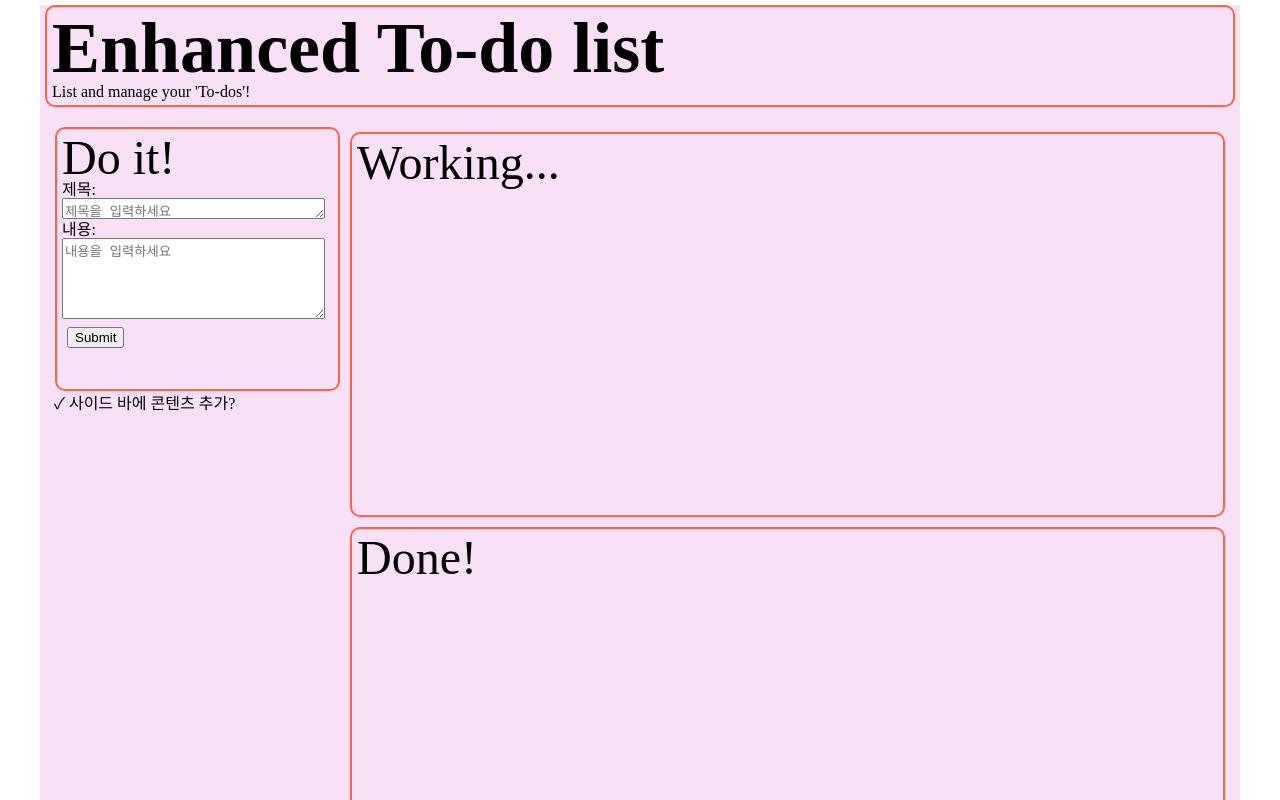
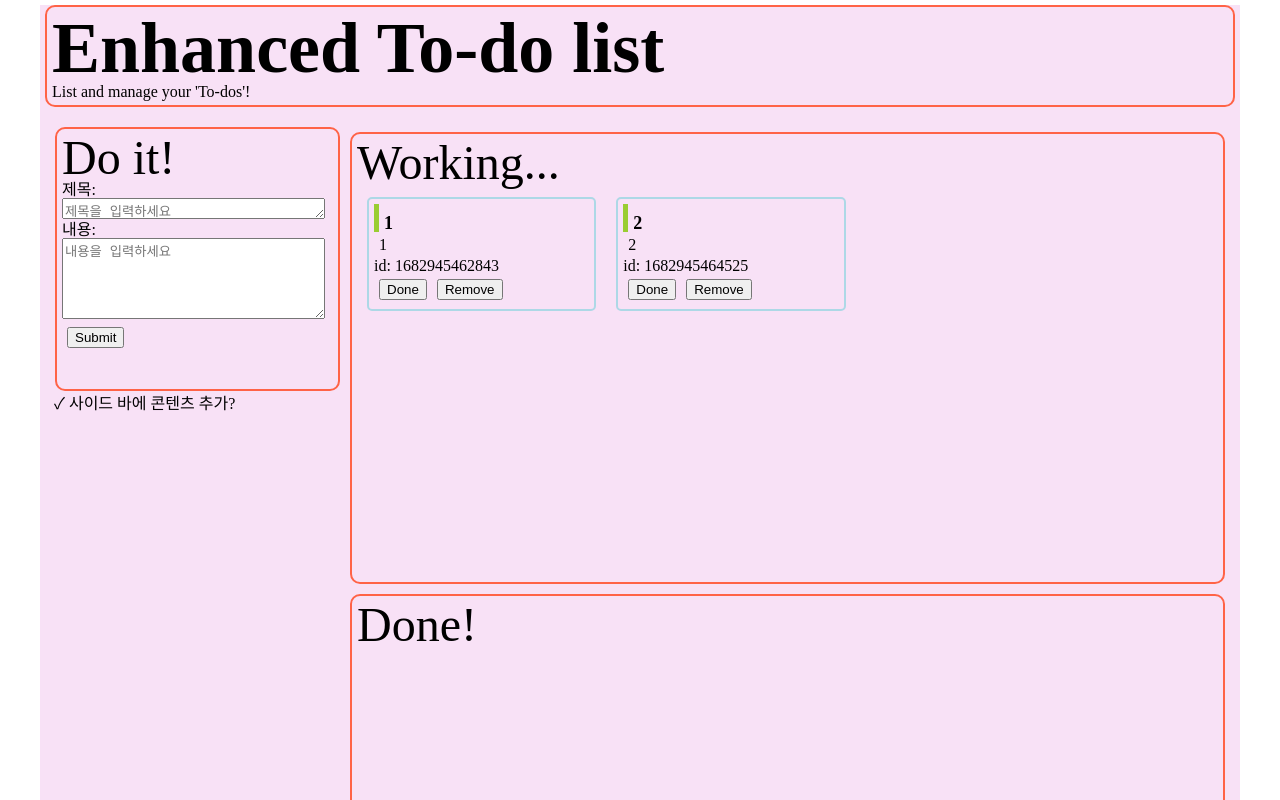
Before and after one commit to Hira-Yuki/todolv2, a React (Create React App) app: page / in a window 1280 px wide. Shown: the top 800 px of the page. Built offline with nearby package versions, Linux system fonts and the light colour scheme.

Commit message:
중간 커밋.

```diff
--- a/src/App.jsx
+++ b/src/App.jsx
@@ -1,144 +1,11 @@
-import React, { useState } from "react";
+import React from "react";
 import Router from "./shared/router";
-import "./App.css";
-// Styled Components를 저장한 파일의 전체를 임포트하고 별칭으로 S를 붙여서 호출함
-import * as S from "./Style";
-import { useDispatch, useSelector } from "react-redux";
-import InputAera from "./components/InputAera";
-import { createTodo, removeTodo, changeTodo } from "./redux/modules/todo";
+
 
 function App() {
-  // Store 조회
-  const todoStore = useSelector((state) => state).todoReducer;
 
-  // Store에 데이터를 보내주기 위한 메서드
-  const dispatch = useDispatch();
 
-  // 할일을 생성하기 위해 입력한 데이터를 받아오기
-  const [subtitle, setSubtitle] = useState("");
-  const [todoBody, setTodoBody] = useState("");
-
-  // 변경된 값을 저장하는 함수
-  const onSubtitleHandler = (event) => {
-    const inputSubtitle = event.target.value;
-    setSubtitle(inputSubtitle);
-  };
-  const onTodoBodyHandler = (event) => {
-    const inputTodoBody = event.target.value;
-    setTodoBody(inputTodoBody);
-  };
-
-  // 입력 폼을 지우는 함수
-  const clearForm = () => {
-    setSubtitle("");
-    setTodoBody("");
-  };
-
-  // submit 버튼 클릭시 동작하는 함수
-  // 입력된 데이터로 객체를 생성한 뒤 Store로 전송
-  const onSubmitHandler = () => {
-    if (subtitle === "" || todoBody === "") {
-      return alert("필수 항목이 채워지지 않았습니다.");
-    }
-    const newTodo = {
-      id: Date.now(),
-      title: subtitle,
-      body: todoBody,
-      isDone: false,
-    };
-
-    dispatch(createTodo(newTodo));
-    clearForm();
-  };
-
-  // 할일을 제거하는 함수
-  const removeTodoButton = function (id) {
-    const removeTodoId = id;
-
-    dispatch(removeTodo(removeTodoId));
-  };
-
-  // 할일의 상태를 변경하는 함수
-  const isDoneHandler = function (id) {
-    const changeTodoId = id;
-
-    dispatch(changeTodo(changeTodoId));
-  };
-
-  return (
-    <S.StContainer>
-      {/* 헤딩 영역 */}
-      <S.StHeader>
-        <h1>Enhanced To-do list</h1>
-        <p>List and manage your 'To-dos'!</p>
-      </S.StHeader>
-      <S.StMain>
-        {/* 사이드 바 영역 */}
-        <S.StSidebar>
-          <InputAera
-            subtitle={subtitle}
-            onSubtitleHandler={onSubtitleHandler}
-            todoBody={todoBody}
-            onTodoBodyHandler={onTodoBodyHandler}
-            onSubmitHandler={onSubmitHandler}
-          />
-          <p> &nbsp;✓ 사이드 바에 콘텐츠 추가?</p>
-        </S.StSidebar>
-        {/* 출력 영역 */}
-        <S.StOutputAera>
-          <Router />
-          {/* 진행 중인 작업 영역 */}
-          <S.StTodosBox>
-            <h3>Working...</h3>
-            <S.StTodoCards>
-              {todoStore
-                ?.filter((item) => !item.isDone)
-                .map((item) => {
-                  return (
-                    <S.StTodoCard key={item.id}>
-                      <h4>{item.title}</h4>
-                      <S.StPCard>{item.body}</S.StPCard>
-                      <footer>id: {item.id}</footer>
-                      <button onClick={() => isDoneHandler(item.id)}>
-                        Done
-                      </button>
-                      <button onClick={() => removeTodoButton(item.id)}>
-                        Remove
-                      </button>
-                    </S.StTodoCard>
-                  );
-                })}
-            </S.StTodoCards>
-          </S.StTodosBox>
-          {/* 완료한 작업 영역 */}
-          <S.StTodosBox>
-            <h3>Done!</h3>
-            <S.StTodoCards>
-              {todoStore
-                ?.filter((item) => item.isDone)
-                .map((item) => {
-                  return (
-                    <S.StTodoCard key={item.id}>
-                      <h4>{item.title}</h4>
-                      <S.StPCard>{item.body}</S.StPCard>
-                      <footer>id: {item.id}</footer>
-                      <button onClick={() => isDoneHandler(item.id)}>
-                        Cancel
-                      </button>
-                      <button onClick={() => removeTodoButton(item.id)}>
-                        Remove
-                      </button>
-                    </S.StTodoCard>
-                  );
-                })}
-            </S.StTodoCards>
-          </S.StTodosBox>
-        </S.StOutputAera>
-      </S.StMain>
-      {/* 푸터 영역 */}
-      <S.StFooter>Designed by Hira</S.StFooter>
-    </S.StContainer>
-  );
+  return <Router />;
 }
 
 export default App;
--- a/src/Pages/Home.jsx
+++ b/src/Pages/Home.jsx
@@ -1,7 +1,103 @@
-import React from "react";
+import React, { useState } from "react";
+// import Router from "../shared/router";
+import "../App.css";
+import InputAera from "../components/InputAera";
+import OutputAera from "../components/OutputAera";
+import SideBarAera from "../components/SideBarAera";
+// Styled Components를 저장한 파일의 전체를 임포트하고 별칭으로 S를 붙여서 호출함
+import * as S from "../Style";
+import { useDispatch, useSelector } from "react-redux";
+import { createTodo, removeTodo, changeTodo } from "../redux/modules/todo";
 
 function Home() {
-  return <></>;
+  // Store 조회
+  const todoStore = useSelector((state) => state).todoReducer;
+
+  console.log(todoStore)
+  // Store에 데이터를 보내주기 위한 메서드
+  const dispatch = useDispatch();
+
+  // 할일을 생성하기 위해 입력한 데이터를 받아오기
+  const [subtitle, setSubtitle] = useState("");
+  const [todoBody, setTodoBody] = useState("");
+
+  // 변경된 값을 저장하는 함수
+  const onSubtitleHandler = (event) => {
+    const inputSubtitle = event.target.value;
+    setSubtitle(inputSubtitle);
+  };
+  const onTodoBodyHandler = (event) => {
+    const inputTodoBody = event.target.value;
+    setTodoBody(inputTodoBody);
+  };
+
+  // 입력 폼을 지우는 함수
+  const clearForm = () => {
+    setSubtitle("");
+    setTodoBody("");
+  };
+
+  // submit 버튼 클릭시 동작하는 함수
+  // 입력된 데이터로 객체를 생성한 뒤 Store로 전송
+  const onSubmitHandler = () => {
+    if (subtitle === "" || todoBody === "") {
+      return alert("필수 항목이 채워지지 않았습니다.");
+    }
+    const newTodo = {
+      id: Date.now(),
+      title: subtitle,
+      body: todoBody,
+      isDone: false,
+    };
+
+    dispatch(createTodo(newTodo));
+    clearForm();
+  };
+
+  // 할일을 제거하는 함수
+  const removeTodoButton = function (id) {
+    const removeTodoId = id;
+
+    dispatch(removeTodo(removeTodoId));
+  };
+
+  // 할일의 상태를 변경하는 함수
+  const isDoneHandler = function (id) {
+    const changeTodoId = id;
+
+    dispatch(changeTodo(changeTodoId));
+  };
+
+  return (
+    <S.StContainer>
+      {/* 헤딩 영역 */}
+      <S.StHeader>
+        <h1>Enhanced To-do list</h1>
+        <p>List and manage your 'To-dos'!</p>
+      </S.StHeader>
+      <S.StMain>
+        {/* 사이드 바 영역 */}
+        <S.StSidebar>
+          <InputAera
+            subtitle={subtitle}
+            onSubtitleHandler={onSubtitleHandler}
+            todoBody={todoBody}
+            onTodoBodyHandler={onTodoBodyHandler}
+            onSubmitHandler={onSubmitHandler}
+          />
+          <p> &nbsp;✓ 사이드 바에 콘텐츠 추가?</p>
+        </S.StSidebar>
+        {/* 출력 영역 */}
+        <OutputAera
+          todoStore={todoStore}
+          isDoneHandler={isDoneHandler}
+          removeTodoButton={removeTodoButton}
+        />
+      </S.StMain>
+      {/* 푸터 영역 */}
+      <S.StFooter>Designed by Hira</S.StFooter>
+    </S.StContainer>
+  );
 }
 
 export default Home;
--- a/src/Pages/Todos.jsx
+++ b/src/Pages/Todos.jsx
@@ -1,12 +1,25 @@
-import React from 'react'
-import { useParams, Link } from 'react-router-dom'
+import React from 'react';
+import { useSelector } from 'react-redux';
+import { Link, useParams } from 'react-router-dom';
 
 function Todos() {
+  const todoStore = useSelector((state) => state).todoReducer;
   return (
-    <>
-
-    </>
+    <div>
+      {
+        todoStore.map((todo) => {
+          return (
+            <div key={todo.id}>
+            <div>할일: {todo.id}</div>
+            <Link to={`/todos/${todo.id}`}>
+              <span style={{ cursor: 'pointer' }}>➡️ Go to: {todo.title}</span>
+            </Link>
+          </div>
+          )
+        })
+      }
+    </div>
   )
 }
 
-export default Todos
+export default Todos;
--- /dev/null
+++ b/src/components/OutputAera.jsx
@@ -0,0 +1,53 @@
+import * as S from "../Style";
+
+function OutputAera({todoStore, isDoneHandler,removeTodoButton
+}) {
+  return (
+    <S.StOutputAera>
+      {/* 진행 중인 작업 영역 */}
+      <S.StTodosBox>
+        <h3>Working...</h3>
+        <S.StTodoCards>
+          {todoStore
+            ?.filter((item) => !item.isDone)
+            .map((item) => {
+              return (
+                <S.StTodoCard key={item.id}>
+                  <h4>{item.title}</h4>
+                  <S.StPCard>{item.body}</S.StPCard>
+                  <footer>id: {item.id}</footer>
+                  <button onClick={() => isDoneHandler(item.id)}>Done</button>
+                  <button onClick={() => removeTodoButton(item.id)}>
+                    Remove
+                  </button>
+                </S.StTodoCard>
+              );
+            })}
+        </S.StTodoCards>
+      </S.StTodosBox>
+      {/* 완료한 작업 영역 */}
+      <S.StTodosBox>
+        <h3>Done!</h3>
+        <S.StTodoCards>
+          {todoStore
+            ?.filter((item) => item.isDone)
+            .map((item) => {
+              return (
+                <S.StTodoCard key={item.id}>
+                  <h4>{item.title}</h4>
+                  <S.StPCard>{item.body}</S.StPCard>
+                  <footer>id: {item.id}</footer>
+                  <button onClick={() => isDoneHandler(item.id)}>Cancel</button>
+                  <button onClick={() => removeTodoButton(item.id)}>
+                    Remove
+                  </button>
+                </S.StTodoCard>
+              );
+            })}
+        </S.StTodoCards>
+      </S.StTodosBox>
+    </S.StOutputAera>
+  );
+}
+
+export default OutputAera;
--- /dev/null
+++ b/src/components/SideBarAera.jsx
@@ -0,0 +1,11 @@
+import * as S from "../Style";
+
+
+function SideBarAera() {
+  return (
+    <S.StSidebar>
+    </S.StSidebar>
+  )
+}
+
+export default SideBarAera
--- a/src/redux/modules/todo.js
+++ b/src/redux/modules/todo.js
@@ -3,7 +3,10 @@ const CREATE_TODO = "todo/CREATE_TODO";
 const REMOVE_TODO = "todo/REMOVE_TODO";
 const CHANGE_ISDONE = "todo/CHANGE_ISDONE";
 
-const initialState = [];
+const initialState = [
+  { id: 1682945462843, title: "1", body: "1", isDone: false },
+  { id: 1682945464525, title: "2", body: "2", isDone: false },
+];
 
 // 할일을 만드는 Action Creator
 export const createTodo = (payload) => {
```
Also changed, not shown: src/Pages/Todo.jsx (added, +14 -0 lines), src/redux/modules/testModules.jsx (added), 2 other files (tests, documents, lock files or other folders).
